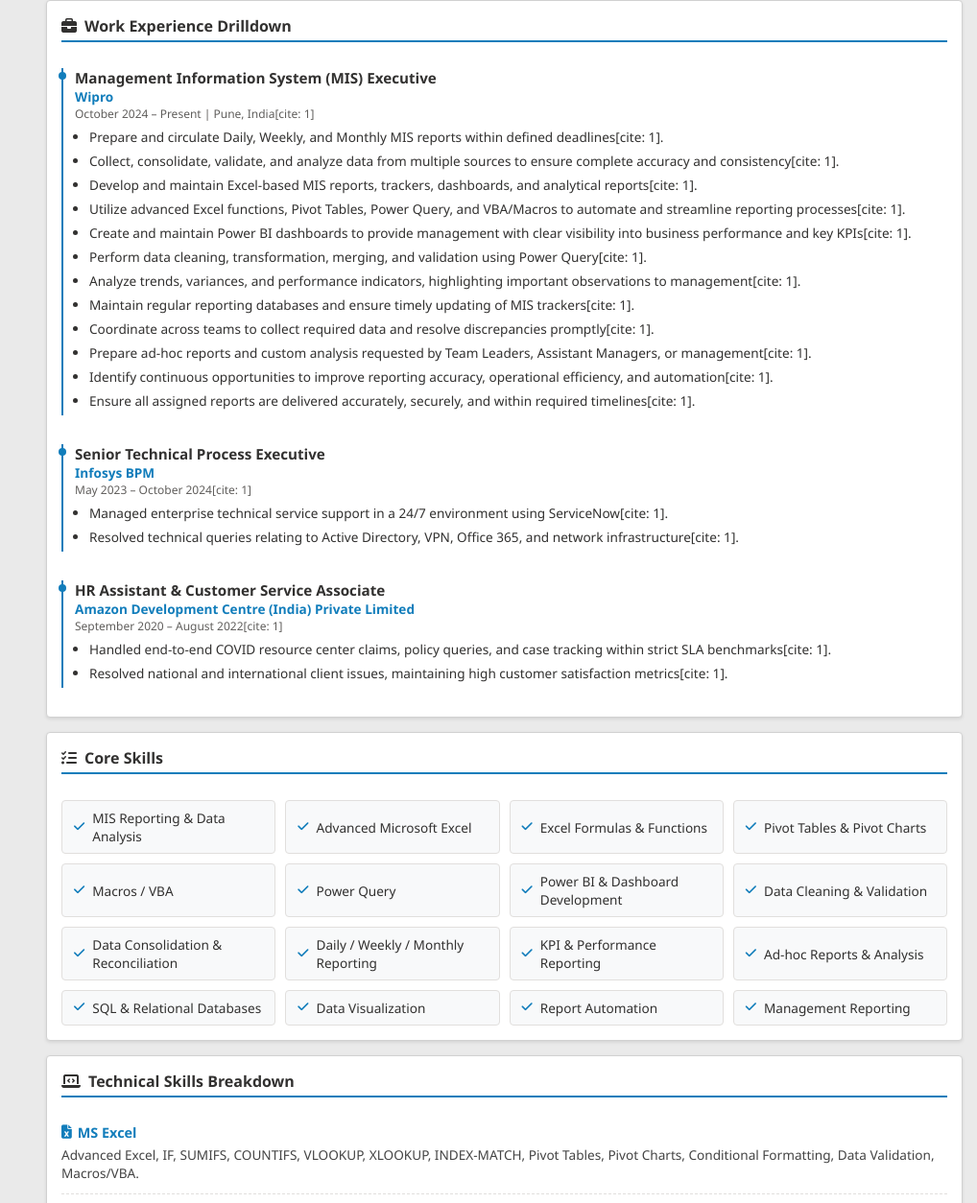
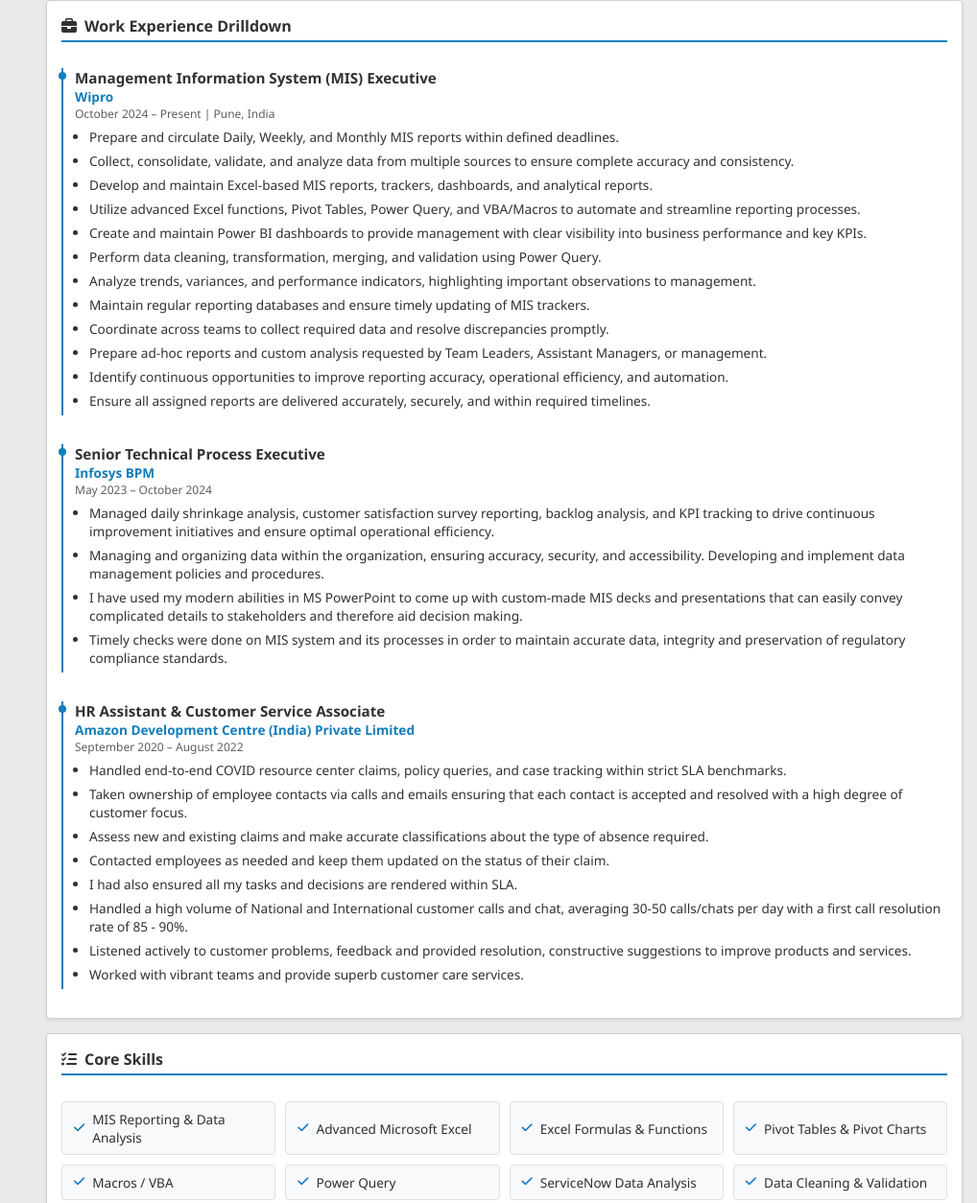
Before and after one commit to SwapnilSawant8575/Swapnil_Resume, a plain HTML site: page index.html in a window 1280 px wide. Shown: the part 774-2028 px from the top of the page at 96% size, without its empty margins (262-1280 px from the left). Drawn offline with Linux system fonts and the light colour scheme.

Commit message:
Update index.html

```diff
--- a/index.html
+++ b/index.html
@@ -3,7 +3,7 @@
 <head>
     <meta charset="UTF-8">
     <meta name="viewport" content="width=device-width, initial-scale=1.0">
-    <title>Swapnil Sawant | Power BI Executive Dashboard Resume</title>
+    <title>Swapnil Sawant | MIS Executive Resume</title>
     <!-- FontAwesome Icons -->
     <link rel="stylesheet" href="https://cdnjs.cloudflare.com/ajax/libs/font-awesome/6.4.0/css/all.min.css">
     <style>
@@ -348,7 +348,7 @@
     <header>
         <div class="brand">
             <i class="fa-solid fa-chart-column"></i>
-            <span>Power BI Executive Dashboard | Swapnil Sawant</span>
+            <span> Swapnil Sawant | MIS Executive </span>
         </div>
         <div class="contact-bar">
             <a href="tel:+917385552883" class="contact-btn"><i class="fa-solid fa-phone"></i> Call</a>
@@ -367,7 +367,7 @@
 
             <!-- Profile Photo & Detail Tile -->
             <div class="card profile-card">
-                <img src="Pratik Photo.jpeg" alt="Swapnil Sawant Profile" class="profile-img" onerror="this.src='https://via.placeholder.com/150'">
+                <img src="Swapnil_Photo.jpg" alt="Swapnil Sawant Profile" class="profile-img" onerror="this.src='https://via.placeholder.com/150'">
                 <div class="profile-name">Swapnil Sawant</div>
                 <div class="profile-role">MIS Executive @ Wipro</div>
                 <div class="profile-location"><i class="fa-solid fa-location-dot"></i> Pune, India</div>
@@ -383,7 +383,7 @@
                     <input type="radio" name="view-slicer" checked> Show All Sections
                 </label>
                 <label class="slicer-option" onclick="applySlicerFilter('projects', this)">
-                    <input type="radio" name="view-slicer"> Key BI Automations
+                    <input type="radio" name="view-slicer"> Automations
                 </label>
                 <label class="slicer-option" onclick="applySlicerFilter('experience', this)">
                     <input type="radio" name="view-slicer"> Work Experience
@@ -411,7 +411,7 @@
             <div class="card view-section" id="section-summary">
                 <div class="visual-header"><i class="fa-solid fa-user-gear"></i> Executive Profile Overview</div>
                 <p style="font-size: 0.88rem; line-height: 1.5; color: #444;">
-                    Data-driven <b>Management Information System (MIS) Executive</b> with a Bachelor of Business Administration in Computer Applications from Savitribai Phule Pune University[cite: 1]. Specialized in architecting real-time Power BI dashboards, event-driven MS Teams alert systems, and Power Automate workflows that convert complex data into immediate operational insights[cite: 1].
+                    Data-driven <b>Management Information System (MIS) Executive</b> with a Bachelor of Business Administration in Computer Applications from Savitribai Phule Pune University. Specialized in architecting real-time Power BI dashboards, event-driven MS Teams alert systems, and Power Automate workflows that convert complex data into immediate operational insights.
                 </p>
             </div>
 
@@ -482,40 +482,50 @@
                 <div class="timeline-item">
                     <div class="job-title">Management Information System (MIS) Executive</div>
                     <div class="job-company">Wipro</div>
-                    <div class="job-date">October 2024 – Present | Pune, India[cite: 1]</div>
+                    <div class="job-date">October 2024 – Present | Pune, India</div>
                     <ul class="job-desc">
-                        <li>Prepare and circulate Daily, Weekly, and Monthly MIS reports within defined deadlines[cite: 1].</li>
-                        <li>Collect, consolidate, validate, and analyze data from multiple sources to ensure complete accuracy and consistency[cite: 1].</li>
-                        <li>Develop and maintain Excel-based MIS reports, trackers, dashboards, and analytical reports[cite: 1].</li>
-                        <li>Utilize advanced Excel functions, Pivot Tables, Power Query, and VBA/Macros to automate and streamline reporting processes[cite: 1].</li>
-                        <li>Create and maintain Power BI dashboards to provide management with clear visibility into business performance and key KPIs[cite: 1].</li>
-                        <li>Perform data cleaning, transformation, merging, and validation using Power Query[cite: 1].</li>
-                        <li>Analyze trends, variances, and performance indicators, highlighting important observations to management[cite: 1].</li>
-                        <li>Maintain regular reporting databases and ensure timely updating of MIS trackers[cite: 1].</li>
-                        <li>Coordinate across teams to collect required data and resolve discrepancies promptly[cite: 1].</li>
-                        <li>Prepare ad-hoc reports and custom analysis requested by Team Leaders, Assistant Managers, or management[cite: 1].</li>
-                        <li>Identify continuous opportunities to improve reporting accuracy, operational efficiency, and automation[cite: 1].</li>
-                        <li>Ensure all assigned reports are delivered accurately, securely, and within required timelines[cite: 1].</li>
+                        <li>Prepare and circulate Daily, Weekly, and Monthly MIS reports within defined deadlines.</li>
+                        <li>Collect, consolidate, validate, and analyze data from multiple sources to ensure complete accuracy and consistency.</li>
+                        <li>Develop and maintain Excel-based MIS reports, trackers, dashboards, and analytical reports.</li>
+                        <li>Utilize advanced Excel functions, Pivot Tables, Power Query, and VBA/Macros to automate and streamline reporting processes.</li>
+                        <li>Create and maintain Power BI dashboards to provide management with clear visibility into business performance and key KPIs.</li>
+                        <li>Perform data cleaning, transformation, merging, and validation using Power Query.</li>
+                        <li>Analyze trends, variances, and performance indicators, highlighting important observations to management.</li>
+                        <li>Maintain regular reporting databases and ensure timely updating of MIS trackers.</li>
+                        <li>Coordinate across teams to collect required data and resolve discrepancies promptly.</li>
+                        <li>Prepare ad-hoc reports and custom analysis requested by Team Leaders, Assistant Managers, or management.</li>
+                        <li>Identify continuous opportunities to improve reporting accuracy, operational efficiency, and automation.</li>
+                        <li>Ensure all assigned reports are delivered accurately, securely, and within required timelines.</li>
                     </ul>
                 </div>
 
                 <div class="timeline-item">
                     <div class="job-title">Senior Technical Process Executive</div>
                     <div class="job-company">Infosys BPM</div>
-                    <div class="job-date">May 2023 – October 2024[cite: 1]</div>
+                    <div class="job-date">May 2023 – October 2024</div>
                     <ul class="job-desc">
-                        <li>Managed enterprise technical service support in a 24/7 environment using ServiceNow[cite: 1].</li>
-                        <li>Resolved technical queries relating to Active Directory, VPN, Office 365, and network infrastructure[cite: 1].</li>
+                        <li>Managed daily shrinkage analysis, customer satisfaction survey reporting, backlog analysis, and KPI tracking to drive continuous improvement initiatives and ensure optimal operational
+efficiency.</li>
+                        <li>Managing and organizing data within the organization, ensuring accuracy, security, and accessibility. Developing and implement data management policies and procedures.</li>
+                        <li>I have used my modern abilities in MS PowerPoint to come up with custom-made MIS decks and presentations that can easily convey complicated details to stakeholders and therefore aid
+decision making.</li>
+                        <li>Timely checks were done on MIS system and its processes in order to maintain accurate data, integrity and preservation of regulatory compliance standards.</li>
                     </ul>
                 </div>
 
                 <div class="timeline-item">
                     <div class="job-title">HR Assistant & Customer Service Associate</div>
                     <div class="job-company">Amazon Development Centre (India) Private Limited</div>
-                    <div class="job-date">September 2020 – August 2022[cite: 1]</div>
+                    <div class="job-date">September 2020 – August 2022</div>
                     <ul class="job-desc">
-                        <li>Handled end-to-end COVID resource center claims, policy queries, and case tracking within strict SLA benchmarks[cite: 1].</li>
-                        <li>Resolved national and international client issues, maintaining high customer satisfaction metrics[cite: 1].</li>
+                        <li>Handled end-to-end COVID resource center claims, policy queries, and case tracking within strict SLA benchmarks.</li>
+                        <li>Taken ownership of employee contacts via calls and emails ensuring that each contact is accepted and resolved with a high degree of customer focus.</li>
+                        <li>Assess new and existing claims and make accurate classifications about the type of absence required.</li>
+                        <li>Contacted employees as needed and keep them updated on the status of their claim.</li>
+                        <li>I had also ensured all my tasks and decisions are rendered within SLA.</li>
+                        <li>Handled a high volume of National and International customer calls and chat, averaging 30-50 calls/chats per day with a first call resolution rate of 85 - 90%.</li>
+                        <li>Listened actively to customer problems, feedback and provided resolution, constructive suggestions to improve products and services.</li>
+                        <li>Worked with vibrant teams and provide superb customer care services.</li>
                     </ul>
                 </div>
             </div>
@@ -530,13 +540,12 @@
                     <div class="skill-item"><i class="fa-solid fa-check"></i> Pivot Tables & Pivot Charts</div>
                     <div class="skill-item"><i class="fa-solid fa-check"></i> Macros / VBA</div>
                     <div class="skill-item"><i class="fa-solid fa-check"></i> Power Query</div>
-                    <div class="skill-item"><i class="fa-solid fa-check"></i> Power BI & Dashboard Development</div>
+                    <div class="skill-item"><i class="fa-solid fa-check"></i> ServiceNow Data Analysis</div>
                     <div class="skill-item"><i class="fa-solid fa-check"></i> Data Cleaning & Validation</div>
                     <div class="skill-item"><i class="fa-solid fa-check"></i> Data Consolidation & Reconciliation</div>
                     <div class="skill-item"><i class="fa-solid fa-check"></i> Daily / Weekly / Monthly Reporting</div>
                     <div class="skill-item"><i class="fa-solid fa-check"></i> KPI & Performance Reporting</div>
                     <div class="skill-item"><i class="fa-solid fa-check"></i> Ad-hoc Reports & Analysis</div>
-                    <div class="skill-item"><i class="fa-solid fa-check"></i> SQL & Relational Databases</div>
                     <div class="skill-item"><i class="fa-solid fa-check"></i> Data Visualization</div>
                     <div class="skill-item"><i class="fa-solid fa-check"></i> Report Automation</div>
                     <div class="skill-item"><i class="fa-solid fa-check"></i> Management Reporting</div>
@@ -588,10 +597,10 @@
                 <div class="visual-header"><i class="fa-solid fa-graduation-cap"></i> Academic Background</div>
                 <div style="line-height: 1.8; font-size: 0.9rem;">
                     <p><b>Bachelor of Business Administration (BBA) - Computer Applications</b></p>
-                    <p style="color: #605e5c;">Savitribai Phule Pune University[cite: 1]</p>
+                    <p style="color: #605e5c;">Savitribai Phule Pune University</p>
                     <hr style="margin: 8px 0; border: none; border-top: 1px solid #eee;">
-                    <p><b>Higher Secondary Certificate (HSC)</b> - Rayat Shikshan Sanstha's S.M. Joshi College[cite: 1]</p>
-                    <p><b>Secondary School Certificate (SSC)</b> - Sadhana English Medium School[cite: 1]</p>
+                    <p><b>Higher Secondary Certificate (HSC)</b> - Rayat Shikshan Sanstha's S.M. Joshi College</p>
+                    <p><b>Secondary School Certificate (SSC)</b> - Sadhana English Medium School</p>
                 </div>
             </div>
 
@@ -599,10 +608,10 @@
             <div class="card view-section" id="section-certifications">
                 <div class="visual-header"><i class="fa-solid fa-certificate"></i> Verified Certifications</div>
                 <ul style="font-size: 0.9rem; list-style-type: none; line-height: 2;">
-                    <li><i class="fa-solid fa-check-double" style="color: green;"></i> Python for Machine Learning[cite: 1]</li>
-                    <li><i class="fa-solid fa-check-double" style="color: green;"></i> Python 101 for Data Science[cite: 1]</li>
-                    <li><i class="fa-solid fa-check-double" style="color: green;"></i> Technical Foundation Training[cite: 1]</li>
-                    <li><i class="fa-solid fa-check-double" style="color: green;"></i> BPO Milestone 2.0 India JL2[cite: 1]</li>
+                    <li><i class="fa-solid fa-check-double" style="color: green;"></i> Python for Machine Learning</li>
+                    <li><i class="fa-solid fa-check-double" style="color: green;"></i> Python 101 for Data Science</li>
+                    <li><i class="fa-solid fa-check-double" style="color: green;"></i> Technical Foundation Training</li>
+                    <li><i class="fa-solid fa-check-double" style="color: green;"></i> BPO Milestone 2.0 India JL2</li>
                 </ul>
             </div>
 
```
